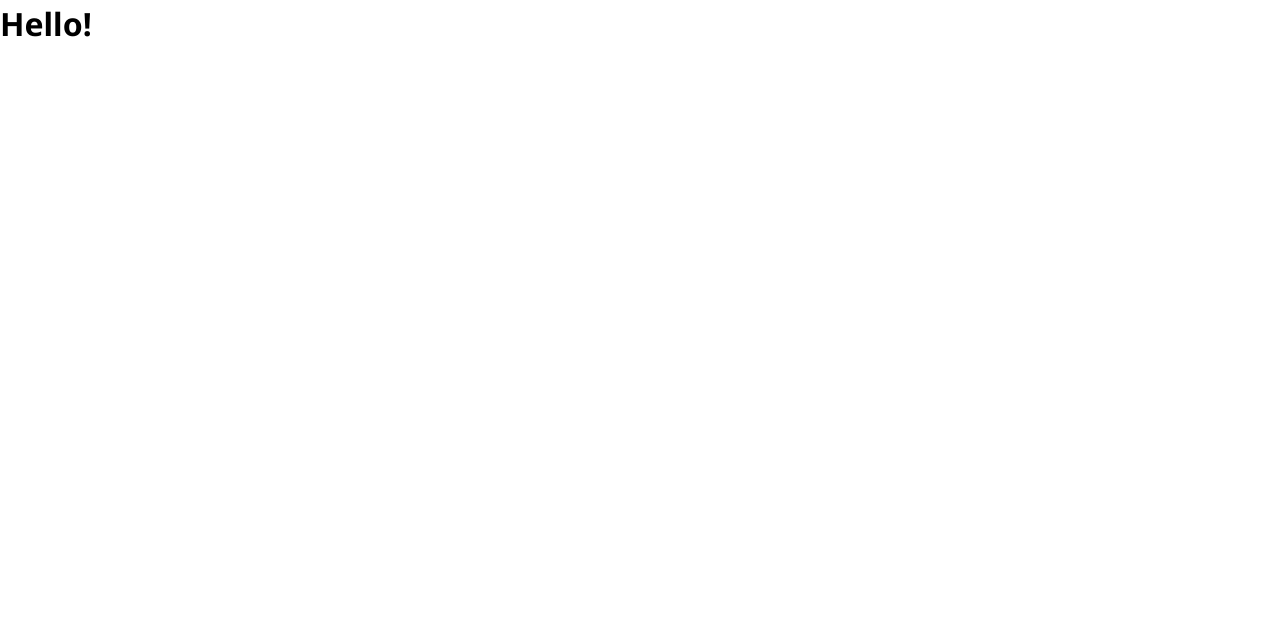
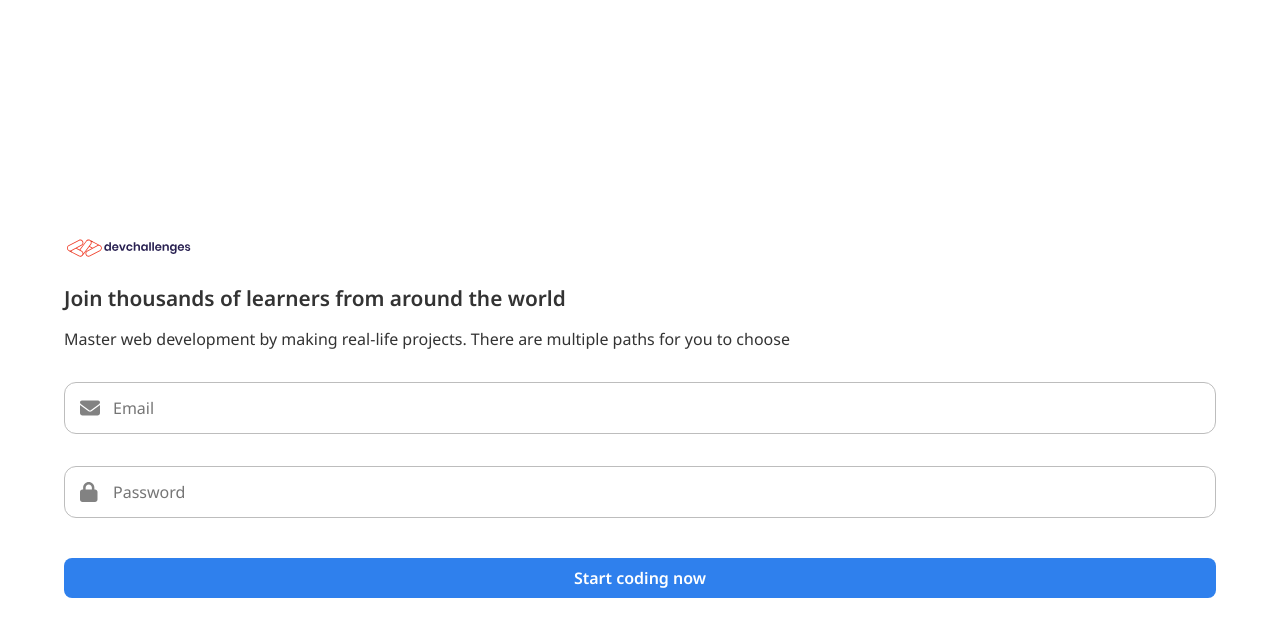
Before and after one commit to Coolbylaki/AuthenticationPage-Next.js, a Next.js app: page / in a window 1280 px wide. Shown: the top 636 px of the page. Built offline with nearby package versions, Linux system fonts and the light colour scheme.

Commit message:
Add: font awesome

```diff
--- a/app/globals.css
+++ b/app/globals.css
@@ -1,13 +1,13 @@
 :root {
-	--text-primary: "#333333";
-	--background-primary: "#FFFFFF";
-	--icon-primary: "#282051";
+	--text-primary: #333333;
+	--background-primary: #ffffff;
+	--icon-primary: #282051;
 }
 
 .dark-theme {
-	--text-primary: "#E0E0E0";
-	--background-primary: "#252329";
-	--icon-primary: "#E0E0E0";
+	--text-primary: #e0e0e0;
+	--background-primary: #252329;
+	--icon-primary: #e0e0e0;
 }
 
 *,
--- a/app/layout.tsx
+++ b/app/layout.tsx
@@ -1,6 +1,9 @@
 import "./globals.css";
 import type { Metadata } from "next";
 import { Noto_Sans } from "next/font/google";
+import { config } from "@fortawesome/fontawesome-svg-core";
+import "@fortawesome/fontawesome-svg-core/styles.css";
+config.autoAddCss = false;
 
 const noto = Noto_Sans({
 	subsets: ["latin"],
@@ -15,7 +18,9 @@ export const metadata: Metadata = {
 export default function RootLayout({ children }: { children: React.ReactNode }) {
 	return (
 		<html lang="en">
-			<body className={noto.className}>{children}</body>
+			<body className={noto.className} suppressHydrationWarning={true}>
+				{children}
+			</body>
 		</html>
 	);
 }
--- /dev/null
+++ b/app/page.module.css
@@ -0,0 +1,63 @@
+.main {
+	width: 90vw;
+	min-height: 100vh;
+	margin: 1.15rem auto;
+	display: flex;
+	flex-direction: column;
+	justify-content: center;
+}
+
+.title {
+	color: var(--text-primary);
+	font-family: Noto Sans;
+	font-size: 1.3rem;
+	font-weight: 600;
+	line-height: normal;
+	margin: 1.7rem 0 1rem 0;
+}
+
+.desc {
+	color: var(--text-primary);
+	font-family: Noto Sans;
+	font-size: 1rem;
+	font-weight: 400;
+	line-height: normal;
+	margin-bottom: 2rem;
+}
+
+.reg__form input {
+	margin-bottom: 1rem;
+	width: 100%;
+	border-radius: 0.75rem;
+	border: 1px solid #bdbdbd;
+	padding: 0.8rem 0 0.8rem 3rem;
+}
+
+.reg__form button {
+	color: #fff;
+	background-color: #2f80ed;
+	width: 100%;
+	margin-top: 0.5rem;
+	padding: 0.5rem 0;
+	border: none;
+	border-radius: 0.5rem;
+	text-align: center;
+	font-size: 1rem;
+	font-weight: 600;
+	cursor: pointer;
+}
+
+.inputContainer {
+	display: flex;
+	align-items: center;
+	position: relative;
+	margin-bottom: 1rem;
+}
+
+.ico {
+	font-size: 1.25rem;
+	margin-right: 1rem;
+	position: absolute;
+	left: 1rem;
+	top: 1rem;
+}
--- a/app/page.tsx
+++ b/app/page.tsx
@@ -1,3 +1,37 @@
+import { FontAwesomeIcon } from "@fortawesome/react-fontawesome";
+import { faEnvelope, faLock } from "@fortawesome/free-solid-svg-icons";
+import Image from "next/image";
+import styles from "./page.module.css";
+
 export default function Home() {
-	return <h1>Hello!</h1>;
+	return (
+		<main className={styles.main}>
+			<Image src="/devchallenges.svg" alt="devChallenges logo" width={130} height={18} />
+			<h1 className={styles.title}>Join thousands of learners from around the world </h1>
+			<p className={styles.desc}>
+				Master web development by making real-life projects. There are multiple paths for
+				you to choose
+			</p>
+			<form className={styles.reg__form}>
+				<div className={styles.inputContainer}>
+					<FontAwesomeIcon
+						className={styles.ico}
+						icon={faEnvelope}
+						style={{ color: "#828282" }}
+					/>
+					<input type="text" placeholder="Email" />
+				</div>
+				<div className={styles.inputContainer}>
+					<FontAwesomeIcon
+						className={styles.ico}
+						icon={faLock}
+						style={{ color: "#828282" }}
+					/>
+					<input type="text" placeholder="Password" />
+				</div>
+
+				<button type="submit">Start coding now</button>
+			</form>
+		</main>
+	);
 }
--- a/package.json
+++ b/package.json
@@ -9,6 +9,9 @@
 		"lint": "next lint"
 	},
 	"dependencies": {
+		"@fortawesome/fontawesome-svg-core": "^6.4.2",
+		"@fortawesome/free-solid-svg-icons": "^6.4.2",
+		"@fortawesome/react-fontawesome": "^0.2.0",
 		"@types/node": "20.5.3",
 		"@types/react": "18.2.21",
 		"@types/react-dom": "18.2.7",
```
Also changed, not shown: 1 other file (tests, documents, lock files or other folders).
